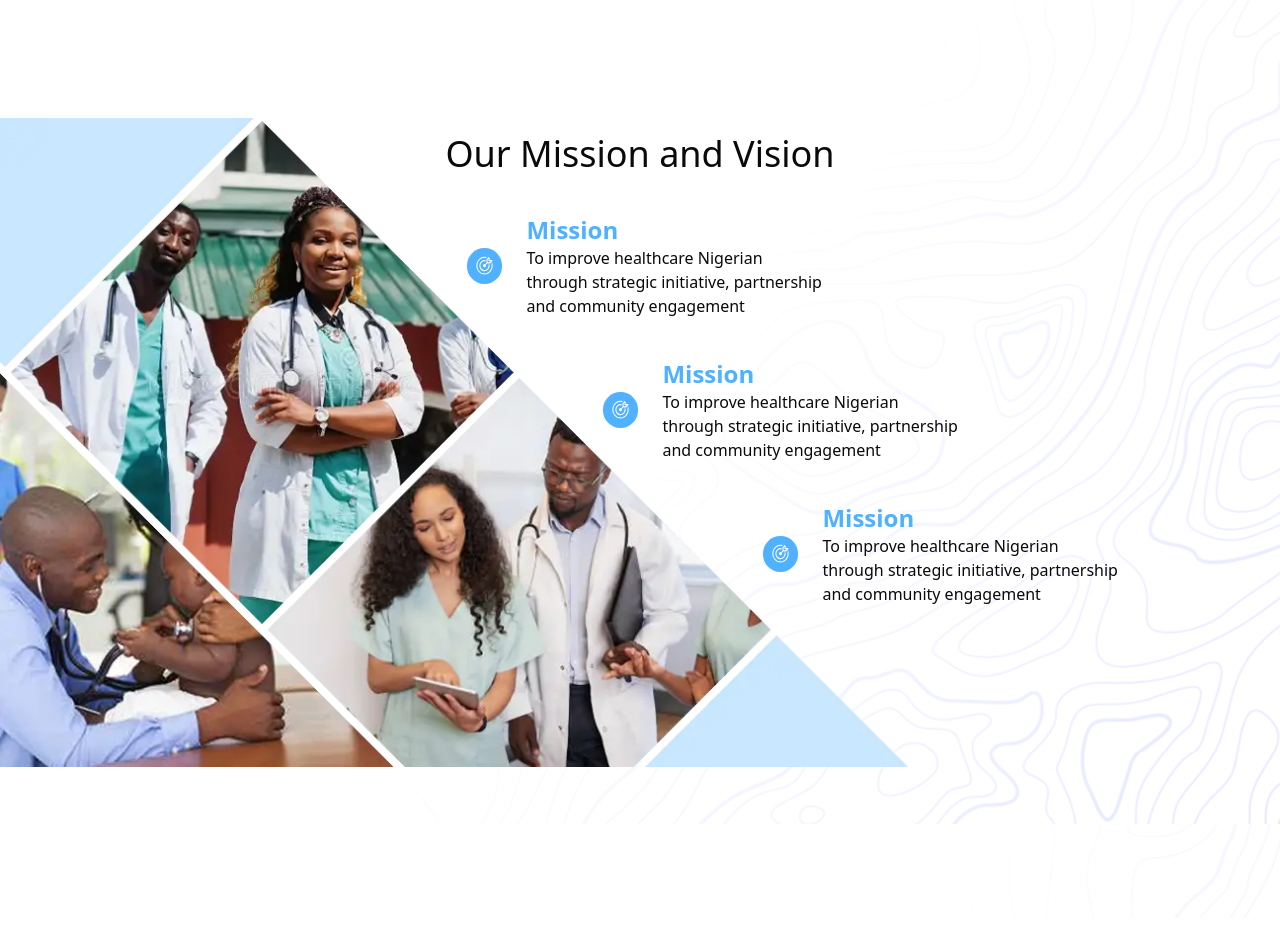
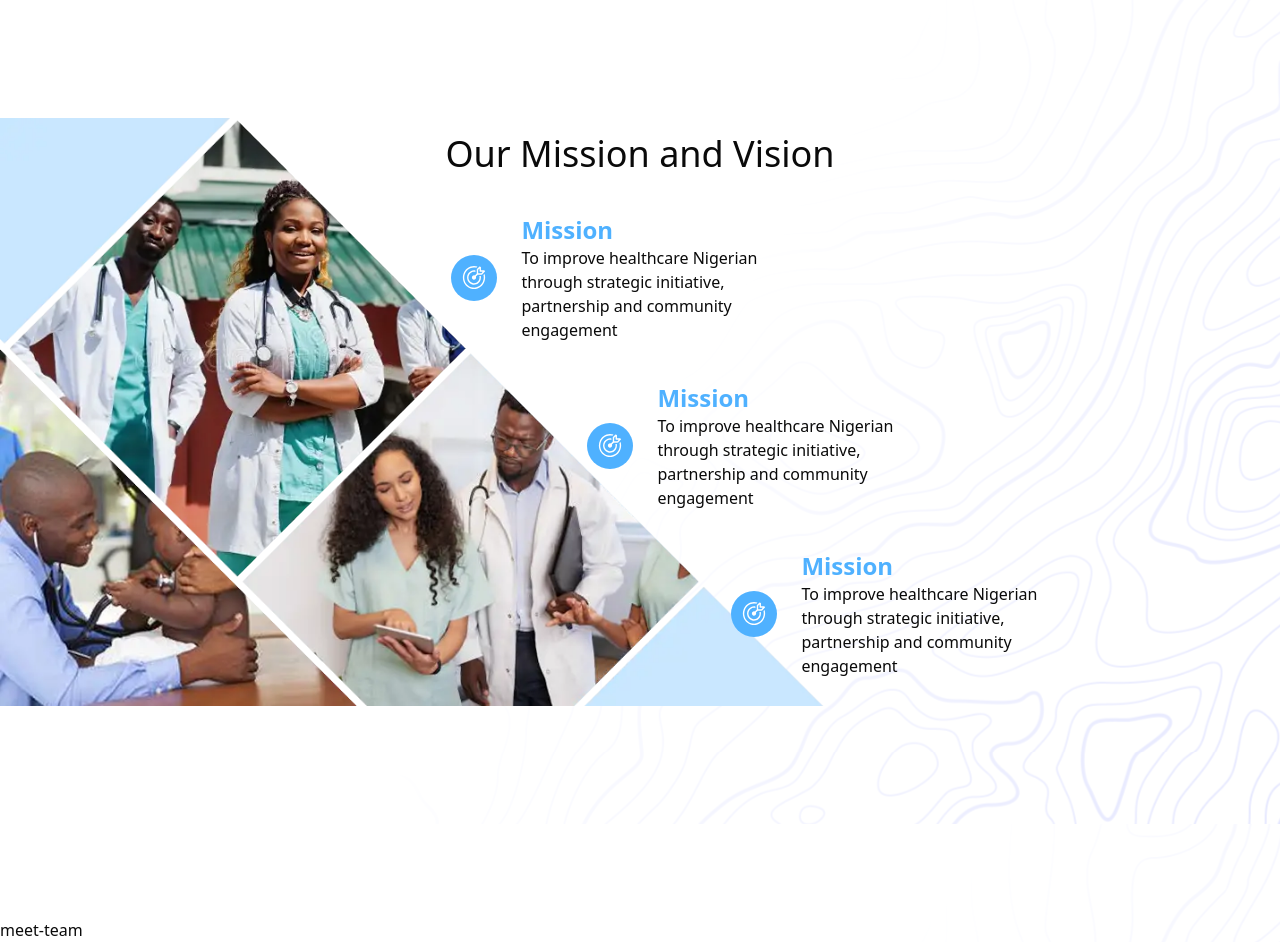
Before and after one commit to Shadrack04/ghri-website, a Next.js app: page /about in a window 1280 px wide. Shown: the part 1084-2026 px from the top of the page. Before the commit the page ends 2002 px from the top, so only its background shows below. Built offline with nearby package versions, Linux system fonts and the light colour scheme.

Commit message:
Fix our mission section styling

```diff
--- a/components/about/about-screen.tsx
+++ b/components/about/about-screen.tsx
@@ -2,6 +2,7 @@ import React from "react";
 import OurMission from "./our-mission";
 import AboutHeader from "./about-header";
 import OurStory from "./our-story";
+import MeetTeam from "./meet-team";
 
 export default function AboutScreen() {
   return (
@@ -9,6 +10,7 @@ export default function AboutScreen() {
       <AboutHeader />
       <OurStory />
       <OurMission />
+      <MeetTeam />
     </div>
   );
 }
--- /dev/null
+++ b/components/about/meet-team.tsx
@@ -0,0 +1,5 @@
+import React from "react";
+
+export default function MeetTeam() {
+  return <div>meet-team</div>;
+}
--- a/components/about/our-mission.tsx
+++ b/components/about/our-mission.tsx
@@ -3,15 +3,19 @@ import { images } from "@/constants/image";
 import Image from "next/image";
 import React from "react";
 import MissionOption from "./mission-option";
+import { Fullscreen } from "lucide-react";
 
 export default function OurMission() {
   return (
     <div className=" relative h-screen">
-      <Image
-        src={images.slantImage}
-        alt="our mission image"
-        className=" object-fill"
-      />
+      <div>
+        <Image
+          src={images.slantImage}
+          alt="our mission image"
+          width={1160}
+          className=" "
+        />
+      </div>
       <div className=" absolute top-4 inset-x-0 flex items-center justify-center">
         <h1 className="  text-4xl">Our Mission and Vision</h1>
       </div>
@@ -19,12 +23,12 @@ export default function OurMission() {
       {/* <MissionOption /> */}
 
       <div className=" absolute w-2/3 right-0 top-24 px-6">
-        <div className=" relative top-0 w-90 left-4 flex items-center justify-center gap-6">
-          <div className=" bg-primary p-2 flex items-center justify-center rounded-full">
+        <div className=" relative top-0 w-90 left-0 flex items-center justify-center gap-6">
+          <div className=" bg-primary p-2.5 flex items-center justify-center rounded-full">
             <Image
               src={icons.dartIcon}
-              height={50}
-              width={50}
+              height={70}
+              width={70}
               alt=""
               className="rounded-full  bg-amber-300`"
             />
@@ -38,12 +42,12 @@ export default function OurMission() {
           </div>
         </div>
 
-        <div className=" relative top-10 w-90 left-38 flex items-center justify-center gap-6">
-          <div className=" bg-primary p-2 flex items-center justify-center rounded-full">
+        <div className=" relative top-10 w-90 left-34 flex items-center justify-center gap-6">
+          <div className=" bg-primary p-2.5 flex items-center justify-center rounded-full">
             <Image
               src={icons.dartIcon}
-              height={50}
-              width={50}
+              height={70}
+              width={70}
               alt=""
               className="rounded-full  bg-amber-300`"
             />
@@ -57,12 +61,12 @@ export default function OurMission() {
           </div>
         </div>
 
-        <div className=" relative top-20 w-90 left-78 flex items-center justify-center gap-6">
-          <div className=" bg-primary p-2 flex items-center justify-center rounded-full">
+        <div className=" relative top-20 w-90 left-70 flex items-center justify-center gap-6">
+          <div className=" bg-primary p-2.5 flex items-center justify-center rounded-full">
             <Image
               src={icons.dartIcon}
-              height={50}
-              width={50}
+              height={70}
+              width={70}
               alt=""
               className="rounded-full  bg-amber-300`"
             />
```
